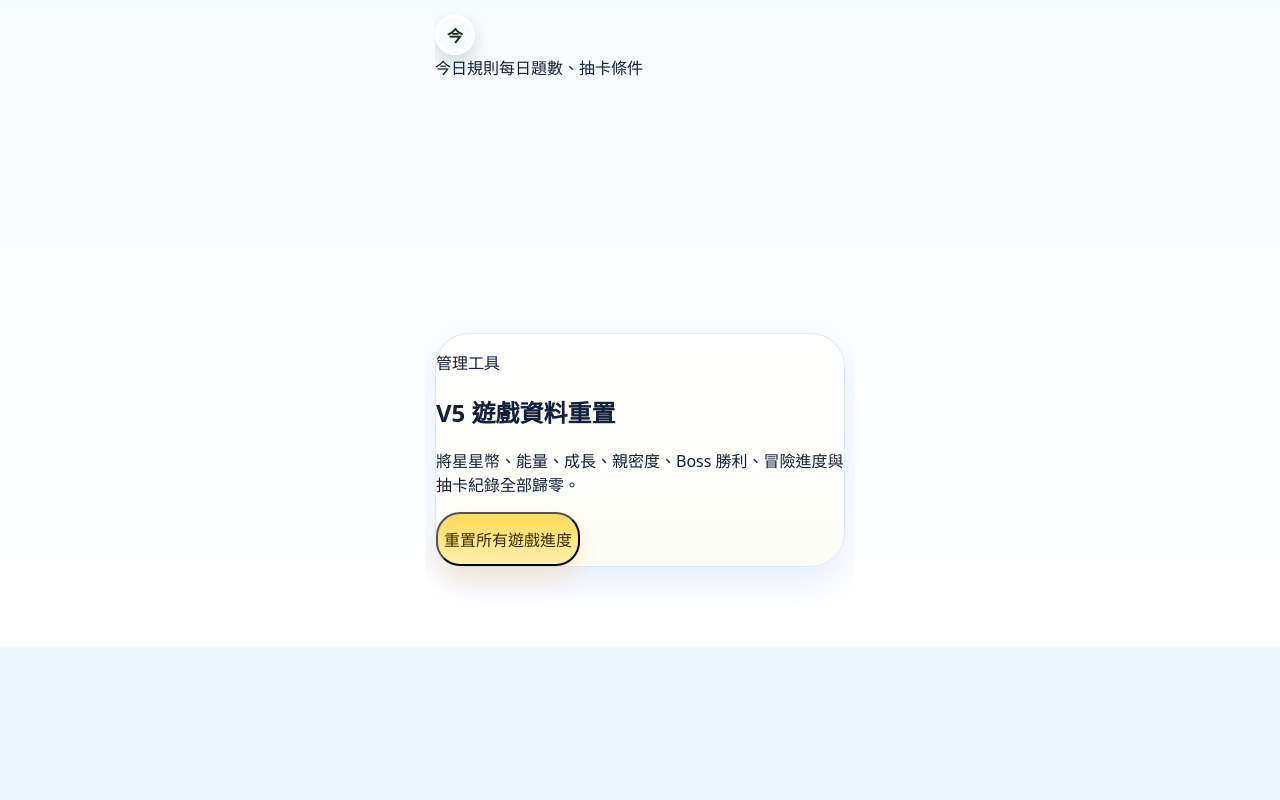
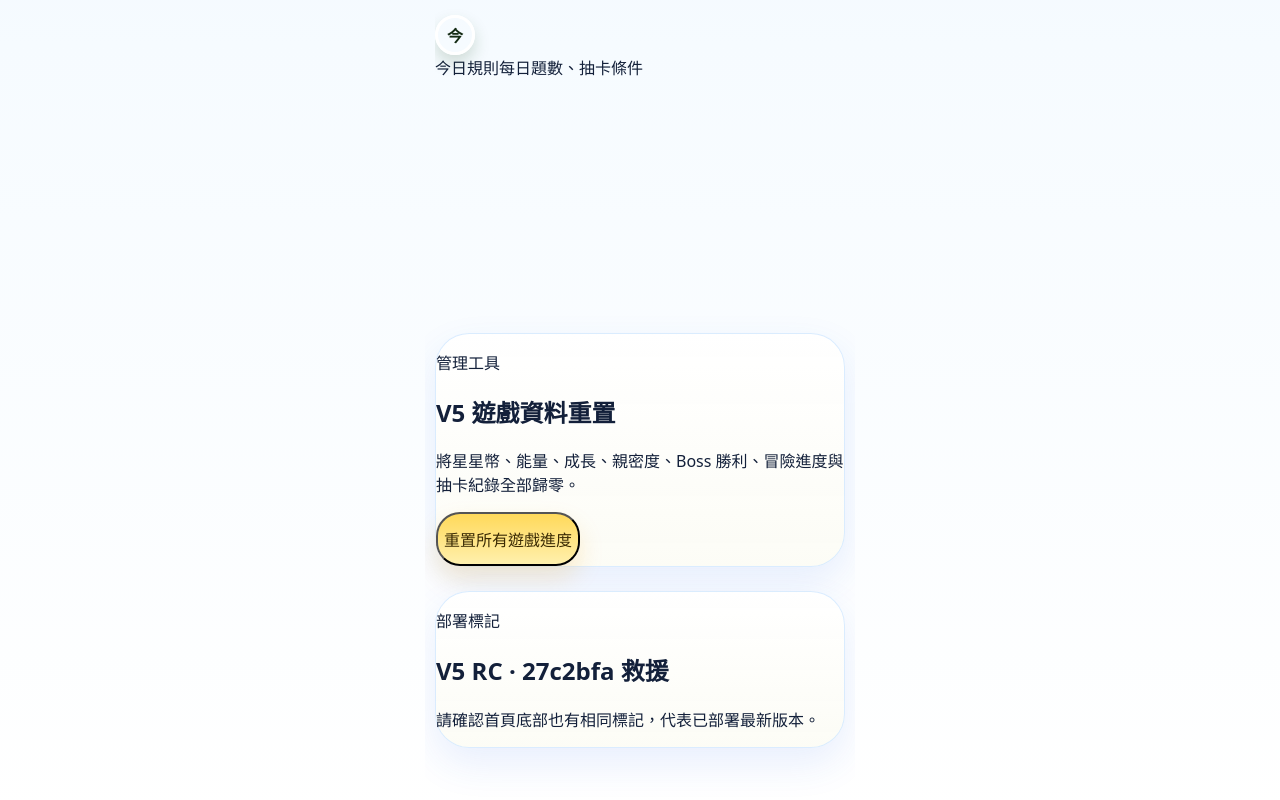
Before and after one commit to daisanity-svg/star-practice-pwa, a Next.js app: page /parent/dashboard in a window 1280 px wide. Shown: the part 802-1602 px from the top of the page. Before the commit the page ends 1449 px from the top, so only its background shows below. Built offline with nearby package versions, Linux system fonts and the light colour scheme; no server answers; the database is empty.

Commit message:
fix(deploy): add missing admin action, add version marker

```diff
--- a/app/page.tsx
+++ b/app/page.tsx
@@ -155,6 +155,10 @@ export default async function HomePage() {
         </div>
 
         <KidBottomNav />
+
+        <div style={{ textAlign: 'center', fontSize: '10px', opacity: 0.5, padding: '8px 0' }}>
+          V5 RC · 27c2bfa 救援
+        </div>
       </div>
     </PhoneFrame>
   );
--- a/app/parent/dashboard/page.tsx
+++ b/app/parent/dashboard/page.tsx
@@ -64,6 +64,12 @@ export default async function ParentDashboardPage() {
             </button>
           </form>
         </section>
+
+        <section className="kid-card" style={{ marginTop: 24 }}>
+          <p className="kid-card-label">部署標記</p>
+          <h2 className="kid-card-title">V5 RC · 27c2bfa 救援</h2>
+          <p className="kid-card-subtitle">請確認首頁底部也有相同標記，代表已部署最新版本。</p>
+        </section>
       </main>
     </div>
   );
--- /dev/null
+++ b/lib/actions/admin.ts
@@ -0,0 +1,21 @@
+'use server';
+
+import { revalidatePath } from 'next/cache';
+import { resetGameState } from '@/lib/game/state';
+import { resetProgress } from '@/lib/story/local-storage';
+
+export async function resetV5GameState(): Promise<void> {
+  try {
+    resetGameState();
+    resetProgress();
+    revalidatePath('/');
+    revalidatePath('/pet');
+    revalidatePath('/practice');
+    revalidatePath('/adventure');
+    revalidatePath('/boss');
+    revalidatePath('/reward');
+    revalidatePath('/collection');
+  } catch (error) {
+    console.error('resetV5GameState failed', error);
+  }
+}
```
